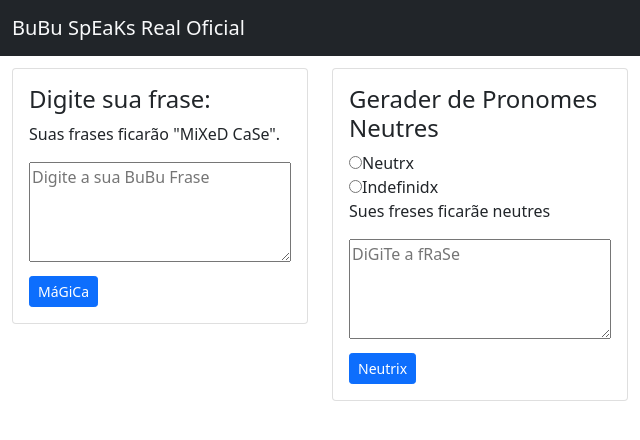
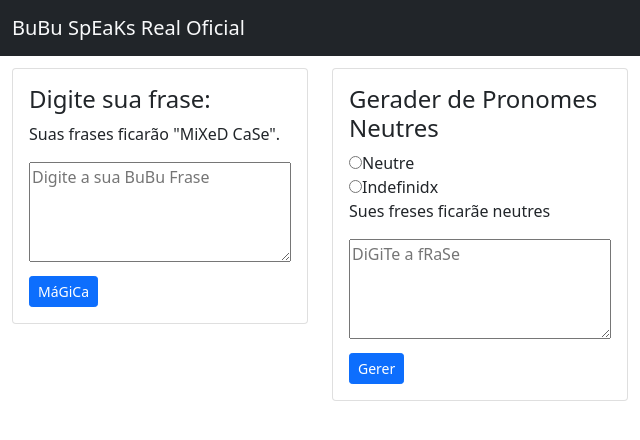
Before and after one commit to xdpedrimbr/BubuSpeaks, a plain HTML site: page index.html in a window 1280 px wide. Shown: the full height of the page, 0-640 px from the left. Drawn offline with nearby package versions, Linux system fonts and the light colour scheme.

Commit message:
small changes

```diff
--- a/index.html
+++ b/index.html
@@ -44,13 +44,13 @@
                 <div class="card-body">
                     <h4 class="card-title" for="neutre"><a id="tipo1"></a></h4>
 
-                    <input type="radio" name="type1" id="neutral" value="neutral" autocomplete="off" onclick="neutre()"><label class="color_link capitalize" for="neutral">Neutrx</label><br>
+                    <input type="radio" name="type1" id="neutral" value="neutral" autocomplete="off" onclick="neutre()"><label class="color_link capitalize" for="neutral">Neutre</label><br>
                     <input type="radio" name="type1" id="undefined" value="undefined" autocomplete="off" onclick="neutre()"><label class="color_link capitalize" for="undefined">Indefinidx</label>
 
                     <p class="card-text"><a id="tipo2"></a></p>
                     <textarea type="text" id="neutre" name="neutre" placeholder="DiGiTe a fRaSe" class="col-12"></textarea>
                     <p class="my-2" id="stringSaidaNeutre"></p>
-                    <button type="button col-4" class="btn btn-primary btn-sm" onclick="neutre()">Neutrix</button>
+                    <button type="button col-4" class="btn btn-primary btn-sm" onclick="neutre()">Gerer</button>
                 </div>
             </div>
         </div>
```
